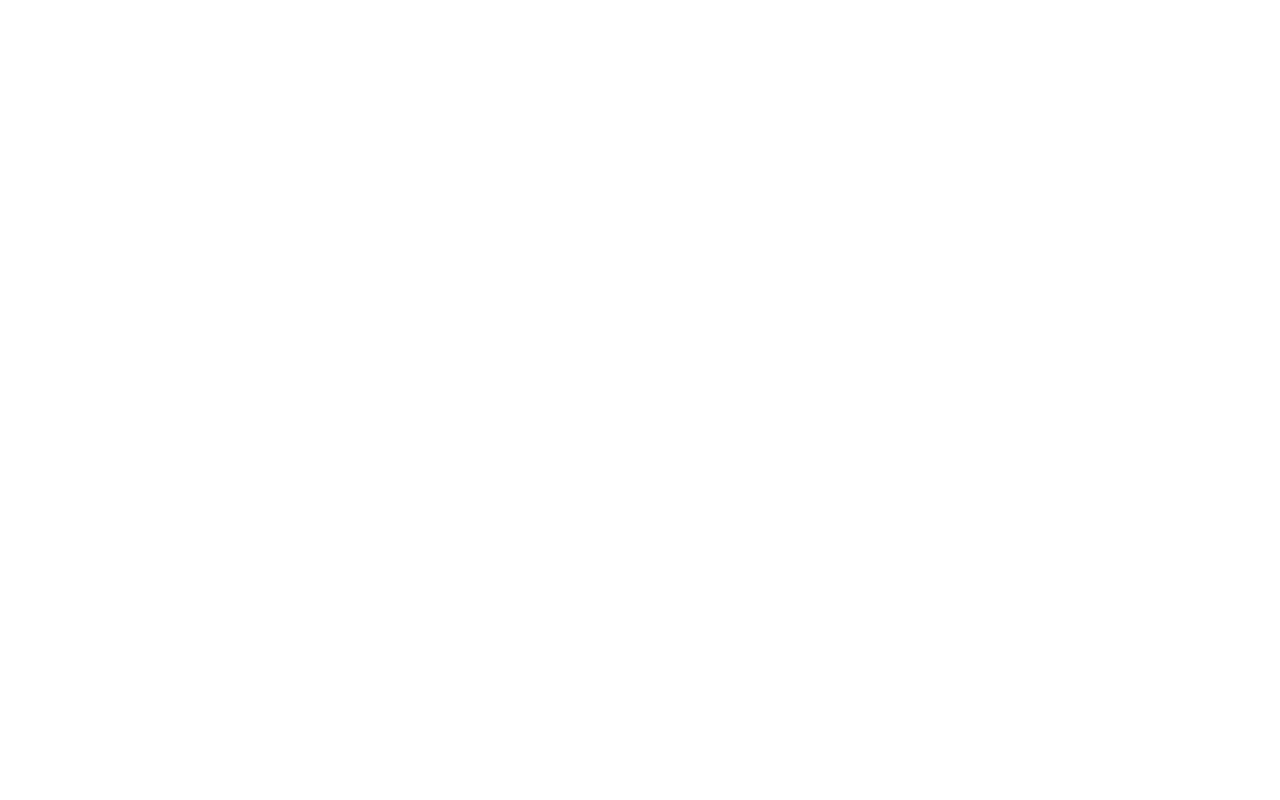
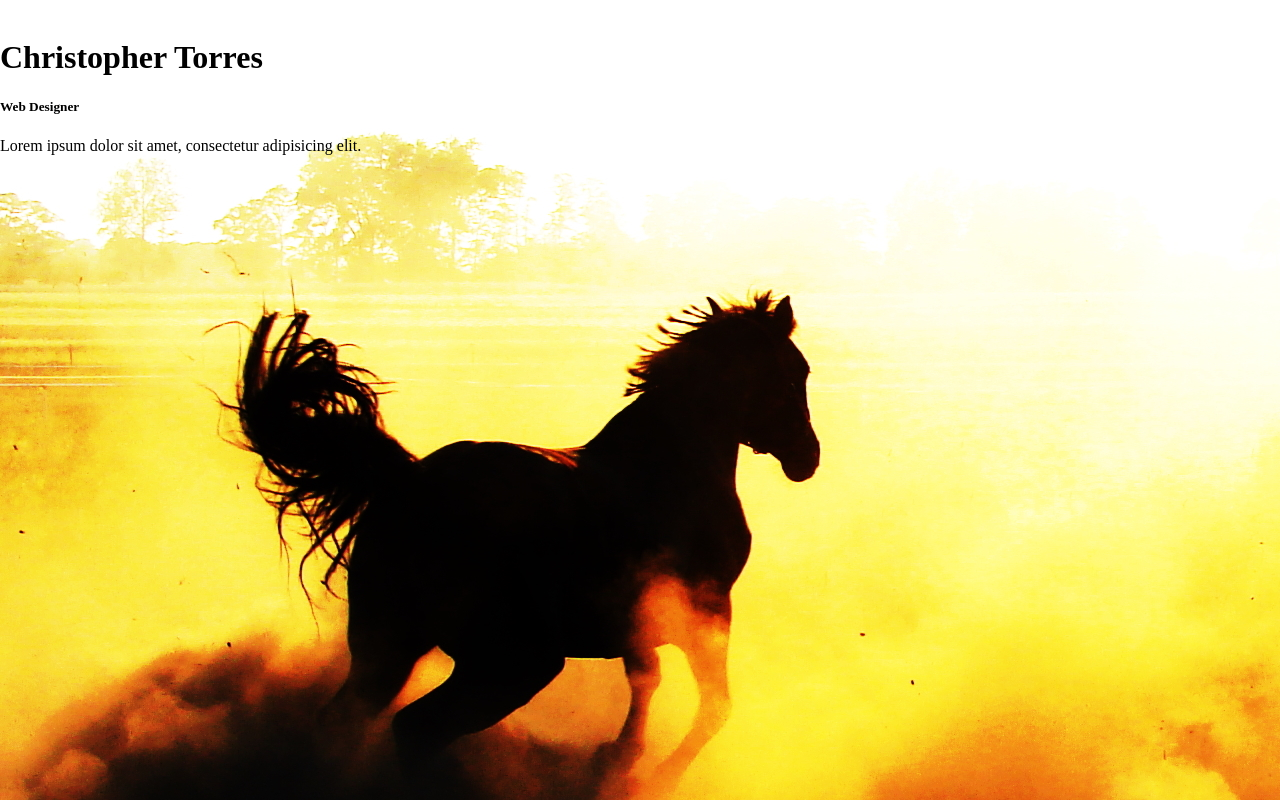
Before and after one commit to arnoldpalmer42/personal-page, a plain HTML site: page index.html in a window 1280 px wide. Drawn offline with Linux system fonts and the light colour scheme.

Commit message:
started html and added background image

```diff
--- a/index.html
+++ b/index.html
@@ -5,8 +5,14 @@
     <meta http-equiv="X-UA-Compatible" content="IE=edge">
     <meta name="viewport" content="width=device-width, initial-scale=1.0">
     <title>Document</title>
+    <link rel="stylesheet" href="style.css">
 </head>
 <body>
-
+    <div class="box">
+        <img class="box-img">
+        <h1>Christopher Torres</h1>
+        <h5>Web Designer</h5>
+        <p>Lorem ipsum dolor sit amet, consectetur adipisicing elit.</p>
+    </div>
 </body>
 </html>
--- a/style.css
+++ b/style.css
@@ -1,3 +1,5 @@
 body {
     margin: 0;
+    padding: 0;
+    background: url("assets/background.jpg") no-repeat;
 }
```
Also changed, not shown: assets/background.jpg (added).
